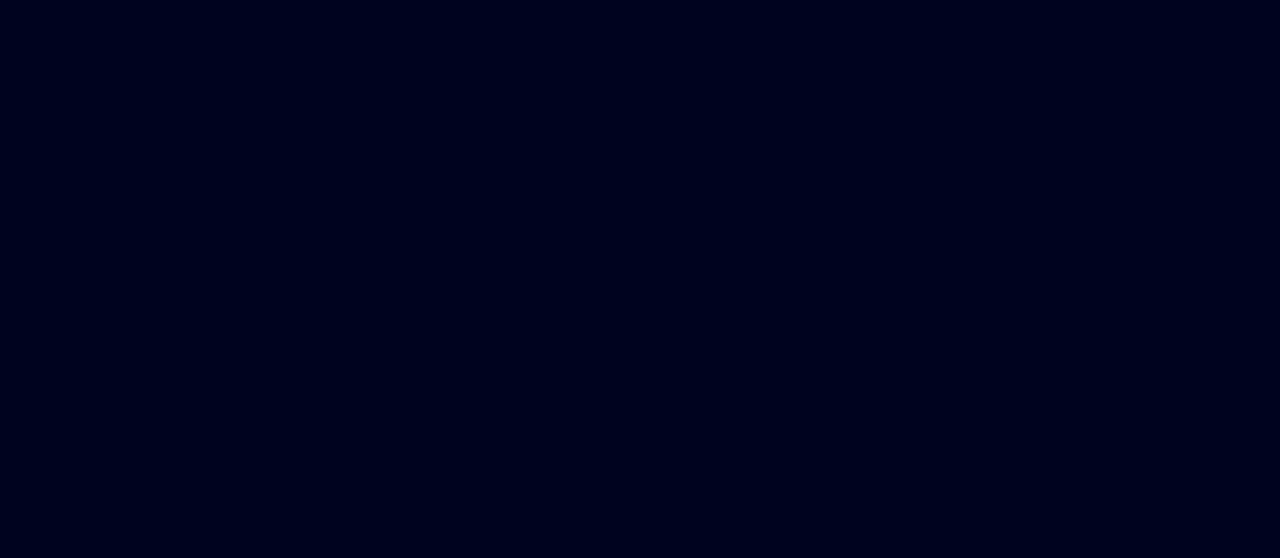
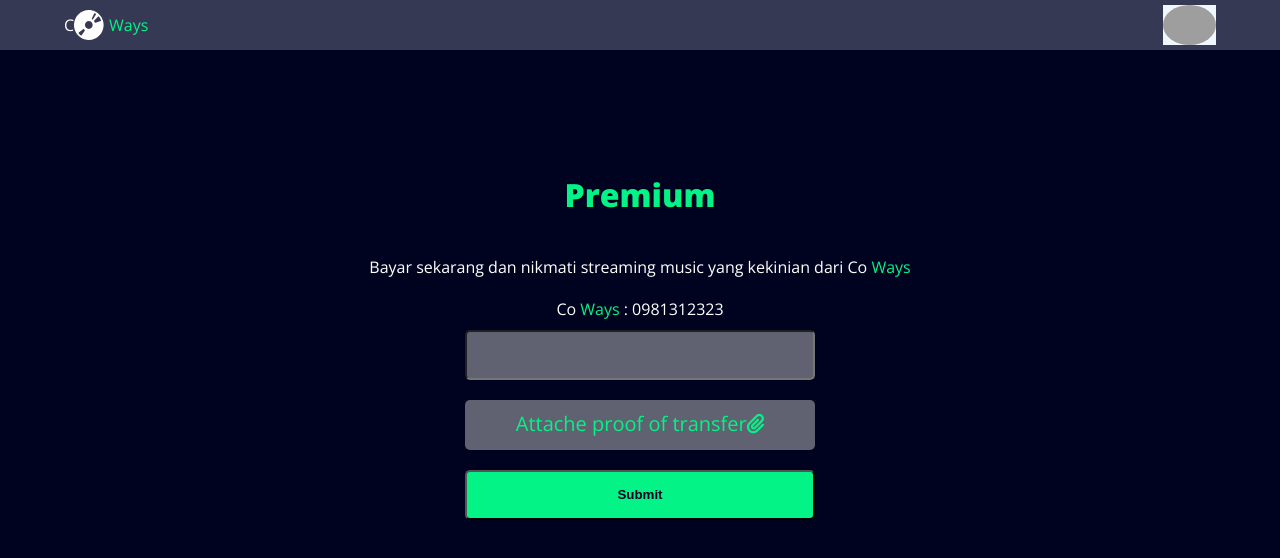
Before and after one commit to seigaalghi/DWF195J67_vinways, a React (Create React App) app: page /payment in a window 1280 px wide. Shown: the top 558 px of the page. Built offline with nearby package versions, Linux system fonts and the light colour scheme; grey boxes are pictures that could not be loaded; the HTML template or start-up script is replaced by a standard one.

Commit message:
Add Payment

```diff
--- a/src/App.js
+++ b/src/App.js
@@ -3,6 +3,7 @@ import './App.css';
 import Login from './components/auth/Login';
 import Register from './components/auth/Register';
 import Home from './components/Home';
+import Payment from './components/Payment';
 
 function App() {
   return (
@@ -12,6 +13,7 @@ function App() {
           <Route path='/login' exact component={Login} />
           <Route path='/register' exact component={Register} />
           <Route path='/' exact component={Home} />
+          <Route path='/payment' exact component={Payment} />
         </Switch>
       </div>
     </Router>
--- /dev/null
+++ b/src/components/Payment.jsx
@@ -0,0 +1,31 @@
+import React from 'react';
+import Navbar from './Navbar';
+
+const Payment = () => {
+  return (
+    <div className='payment-container'>
+      <Navbar />
+      <div className='payment'>
+        <h1>Premium</h1>
+        <p>
+          Bayar sekarang dan nikmati streaming music yang kekinian dari Co <span className='coways'>Ways</span>
+        </p>
+        <p>
+          Co <span className='coways'>Ways</span> : 0981312323
+        </p>
+        <form>
+          <input type='text' className='input' />
+          <label htmlFor='input-file' className='input label-input-file'>
+            Attache proof of transfer
+            <i className='fas fa-paperclip'></i>
+            <input type='file' id='input-file' className='input-file' accept='image/*' />
+          </label>
+
+          <input type='submit' className='btn btn-big' />
+        </form>
+      </div>
+    </div>
+  );
+};
+
+export default Payment;
```
Also changed, not shown: 1 other file (tests, documents, lock files or other folders).
